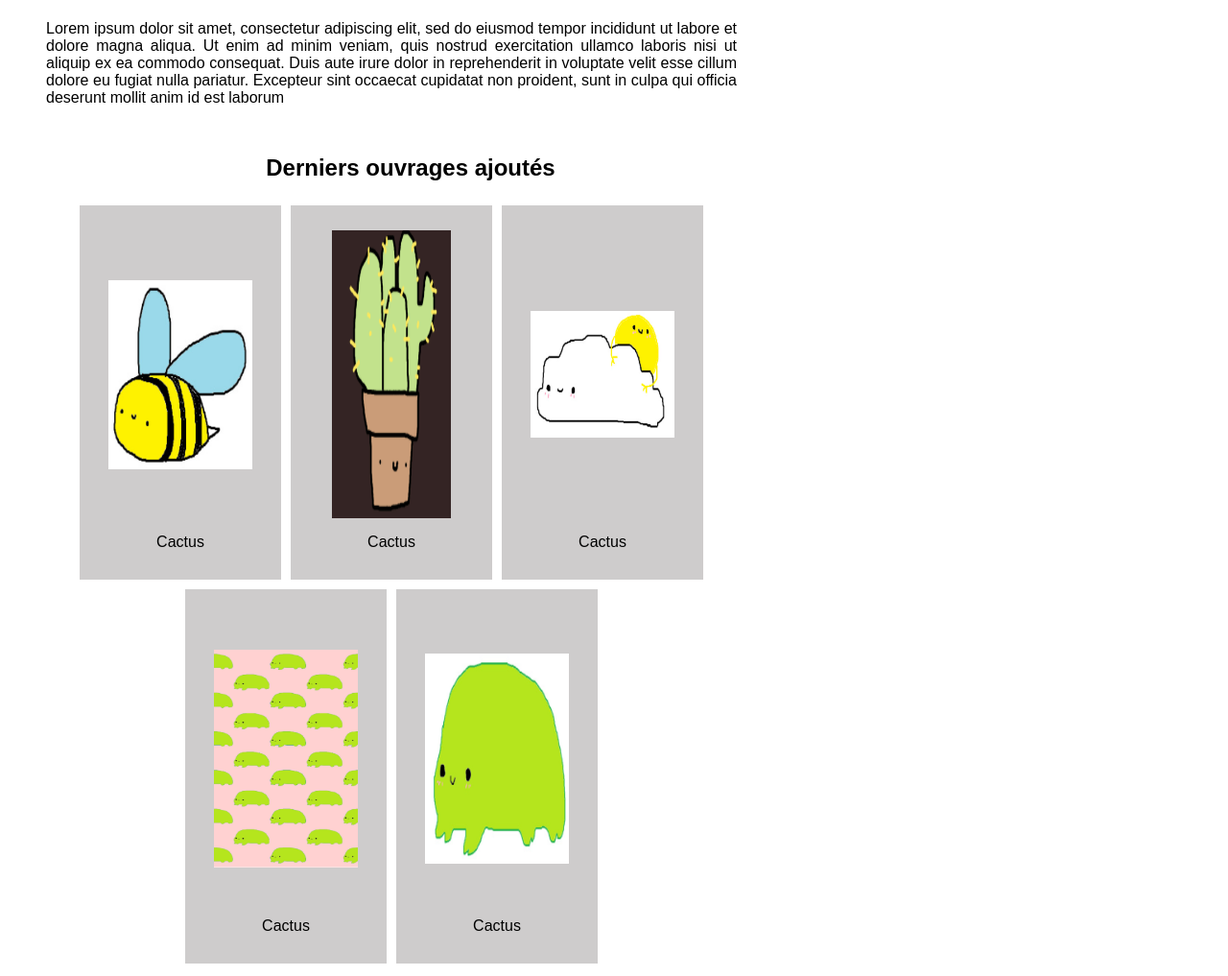
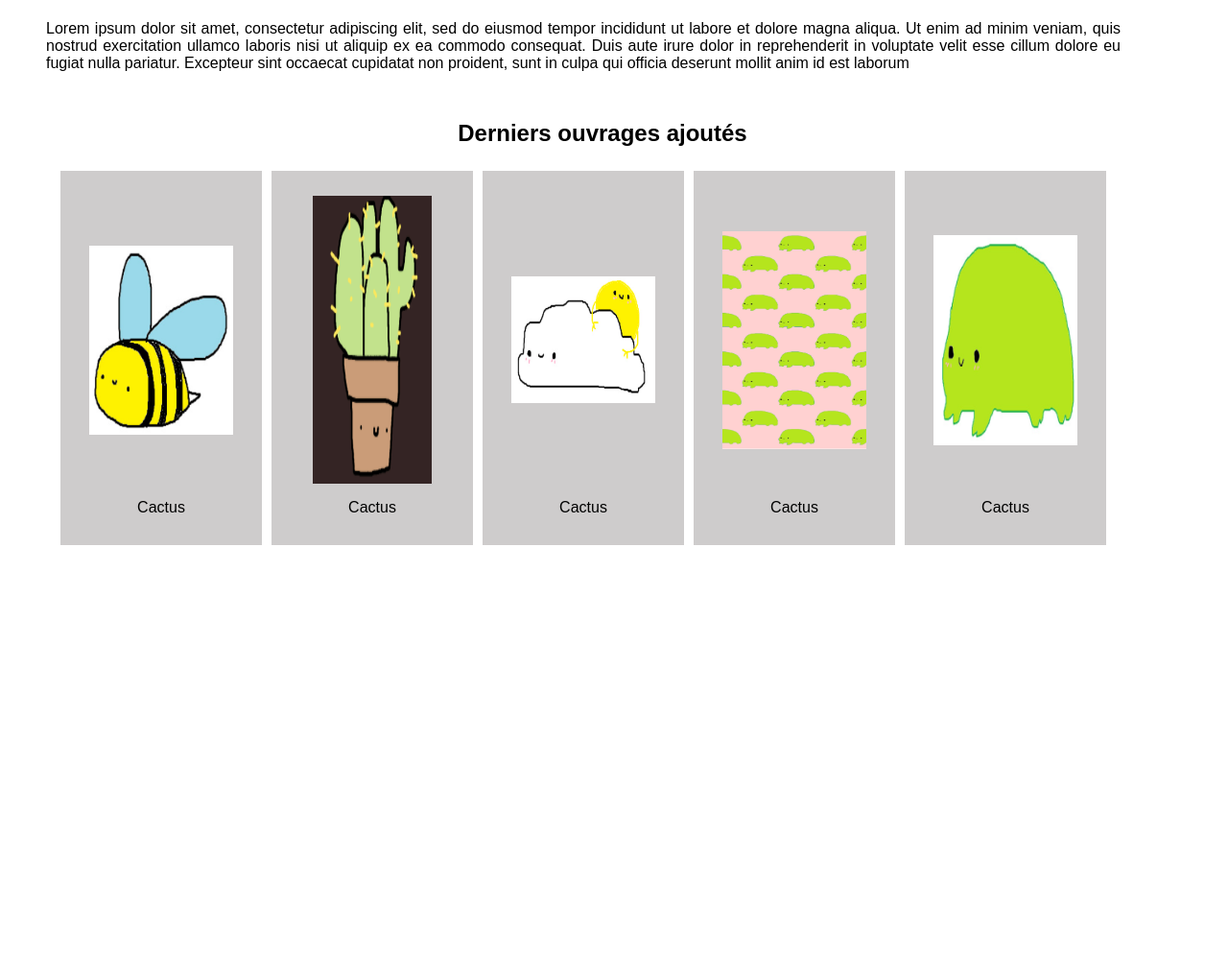
Before and after one commit to J0bot/P_40_livres_html_css_php, a PHP site: page / in a window 1280 px wide. Shown: the part 150-1167 px from the top of the page at 96% size. After the commit the page ends 718 px from the top, so only its background shows below. Run offline with PHP 8.4, Linux system fonts and the light colour scheme.

Commit message:
update de la width maximale

```diff
--- a/everything.css
+++ b/everything.css
@@ -91,7 +91,7 @@ align-items: stretch;
 /*HOME CONTENT STUFF*/
 
 .homeContentText {
-    max-width: 800px;
+    max-width: 1200px;
     text-align: justify;
 }
 
@@ -102,7 +102,7 @@ align-items: stretch;
 
 .homeContentLastOuvrages {
     margin-top: 50px;
-    max-width: 800px;
+    max-width: 1200px;
 
 }
 
```
